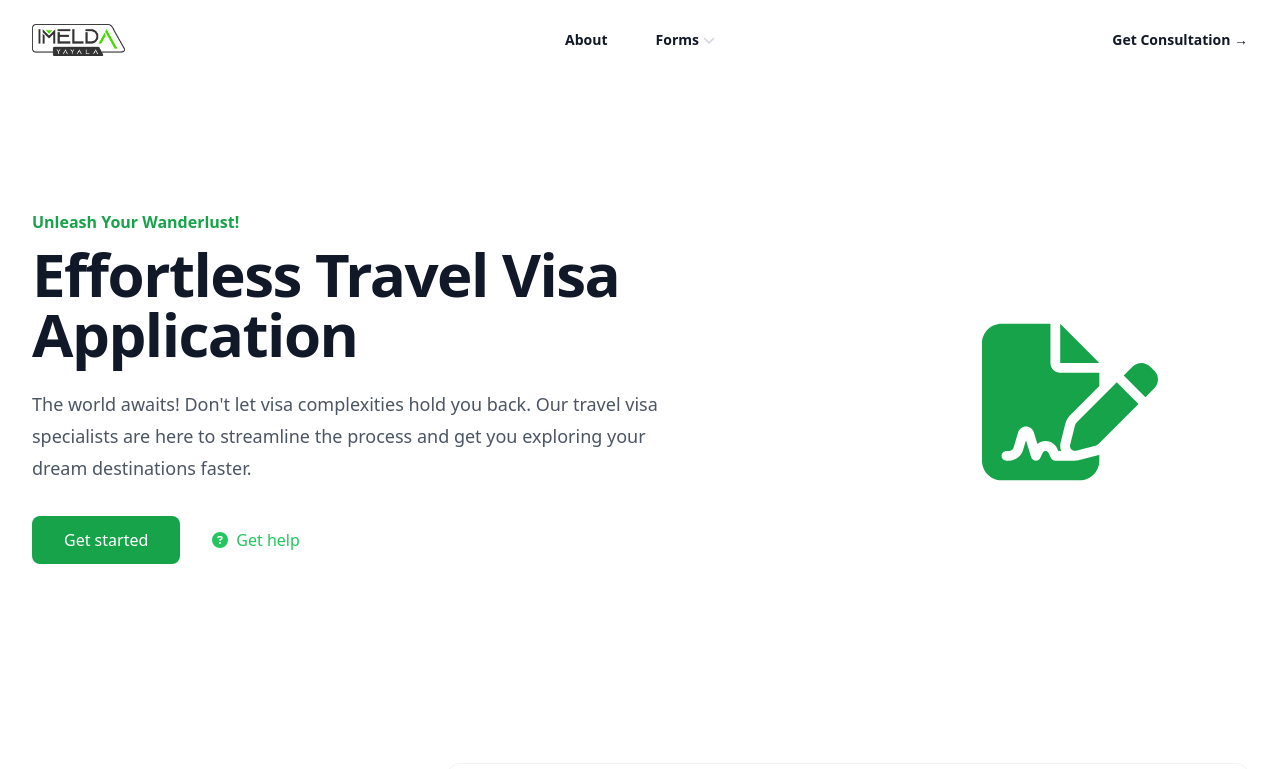
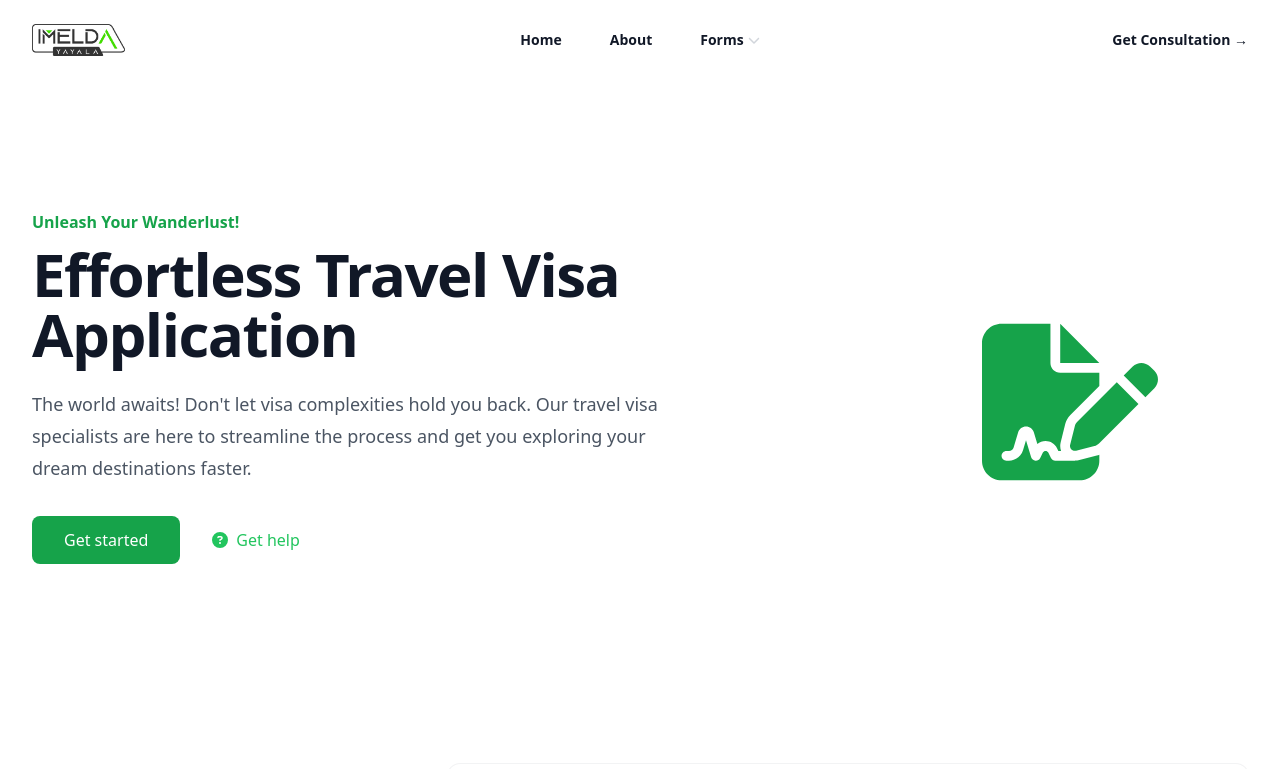
Before and after one commit to thekiwidev/imelda, a React (Vite) app: page /travel-application in a window 1280 px wide. Shown: the top 769 px of the page. Built offline with nearby package versions, Linux system fonts and the light colour scheme.

Commit message:
some header tweaks

```diff
--- a/src/view/layout/components/header.tsx
+++ b/src/view/layout/components/header.tsx
@@ -79,6 +79,15 @@ const Header: React.FC = () => {
           </button>
         </div>
         <PopoverGroup className="hidden lg:flex lg:gap-x-12">
+          {isFormPage && (
+            <a
+              href="/"
+              className="text-sm font-semibold leading-6 text-gray-900"
+            >
+              Home
+            </a>
+          )}
+
           <a
             href="/about-us"
             className="text-sm font-semibold leading-6 text-gray-900"
```
